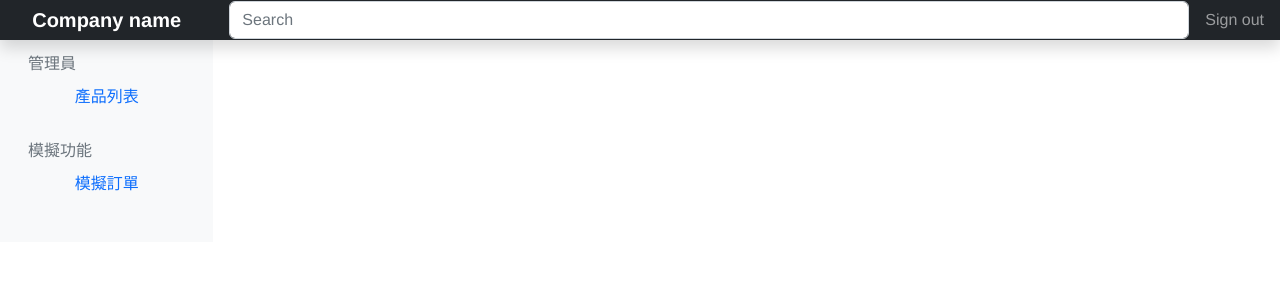
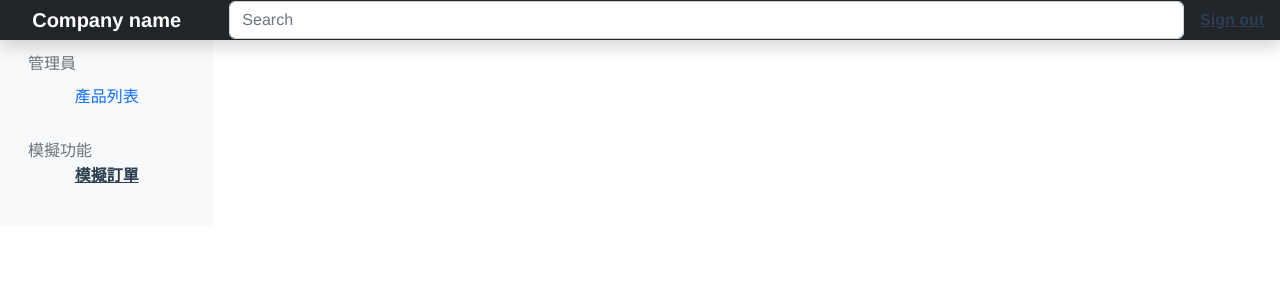
Before and after one commit to weiweilee826/vue2022, a Vue app: page /admin in a window 1280 px wide. Shown: the top 300 px of the page. Built offline with nearby package versions, Linux system fonts and the light colour scheme.

Commit message:
路徑設定

```diff
--- a/src/components/NavBar.vue
+++ b/src/components/NavBar.vue
@@ -10,7 +10,7 @@
       />
       <ul class="navbar-nav px-3">
         <li class="nav-item text-nowrap">
-          <a class="nav-link" href="#" @click.prevent="signout">Sign out</a>
+          <router-link to="/customer_order">Sign out</router-link>
         </li>
       </ul>
     </nav>
--- a/src/components/SideBar.vue
+++ b/src/components/SideBar.vue
@@ -28,10 +28,10 @@
       </h6>
       <ul class="nav flex-column mb-2">
         <li class="nav-item">
-          <a class="nav-link" href="#">
+          <router-link to="/customer_order">
             <span data-feather="file-text"></span>
             模擬訂單
-          </a>
+          </router-link>
         </li>
       </ul>
     </div>
--- a/src/router/index.js
+++ b/src/router/index.js
@@ -1,5 +1,6 @@
 import { createRouter, createWebHistory } from "vue-router";
 import HomeView from "../views/HomeView.vue";
+import DashboardView from "../views/DashboardView.vue";
 
 const routes = [
   {
@@ -17,13 +18,24 @@ const routes = [
   {
     path: "/admin",
     name: "dashboard",
-    component: () => import("../views/DashboardView.vue"),
+    component: DashboardView,
     children: [
       {
         path: "products",
         name: "products",
         component: () => import("../views/ProductsView.vue"),
         meta: { requiresAuth: true },
+      },
+    ],
+  },
+  {
+    path: "/",
+    component: DashboardView,
+    children: [
+      {
+        path: "customer_order",
+        name: "customerOrder",
+        component: () => import("../views/CustomerOrder.vue"),
       },
     ],
   },
--- a/src/views/ProductsView.vue
+++ b/src/views/ProductsView.vue
@@ -329,9 +329,11 @@ export default {
       const vm = this;
       vm.isLoading = true;
       this.$http.get(api).then((response) => {
-        vm.isLoading = false;
-        vm.products = response.data.products;
-        vm.pagination = response.data.pagination;
+        if (response.data.success) {
+          vm.isLoading = false;
+          vm.products = response.data.products;
+          vm.pagination = response.data.pagination;
+        }
       });
     },
     openModal(isNew, item) {
```
